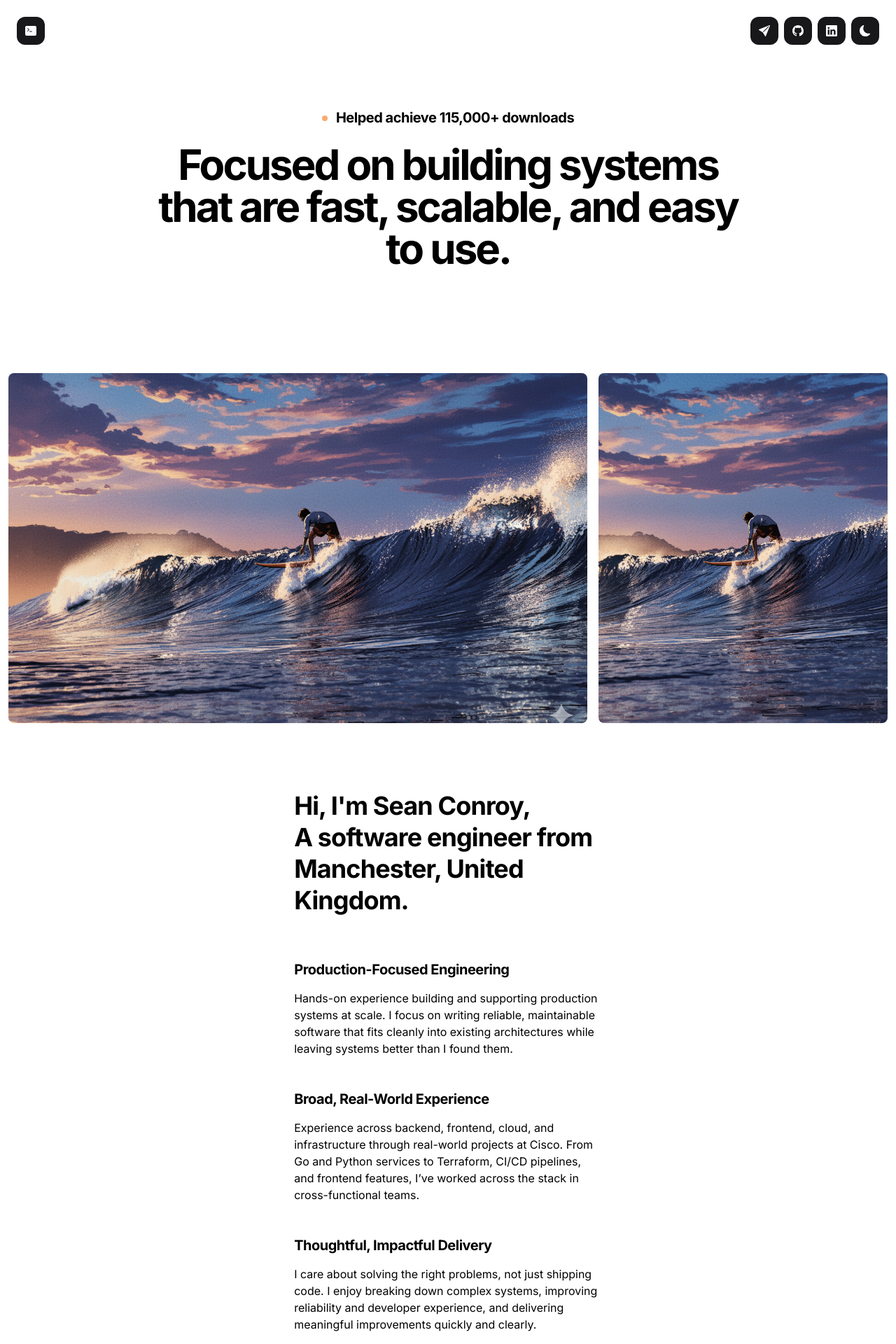
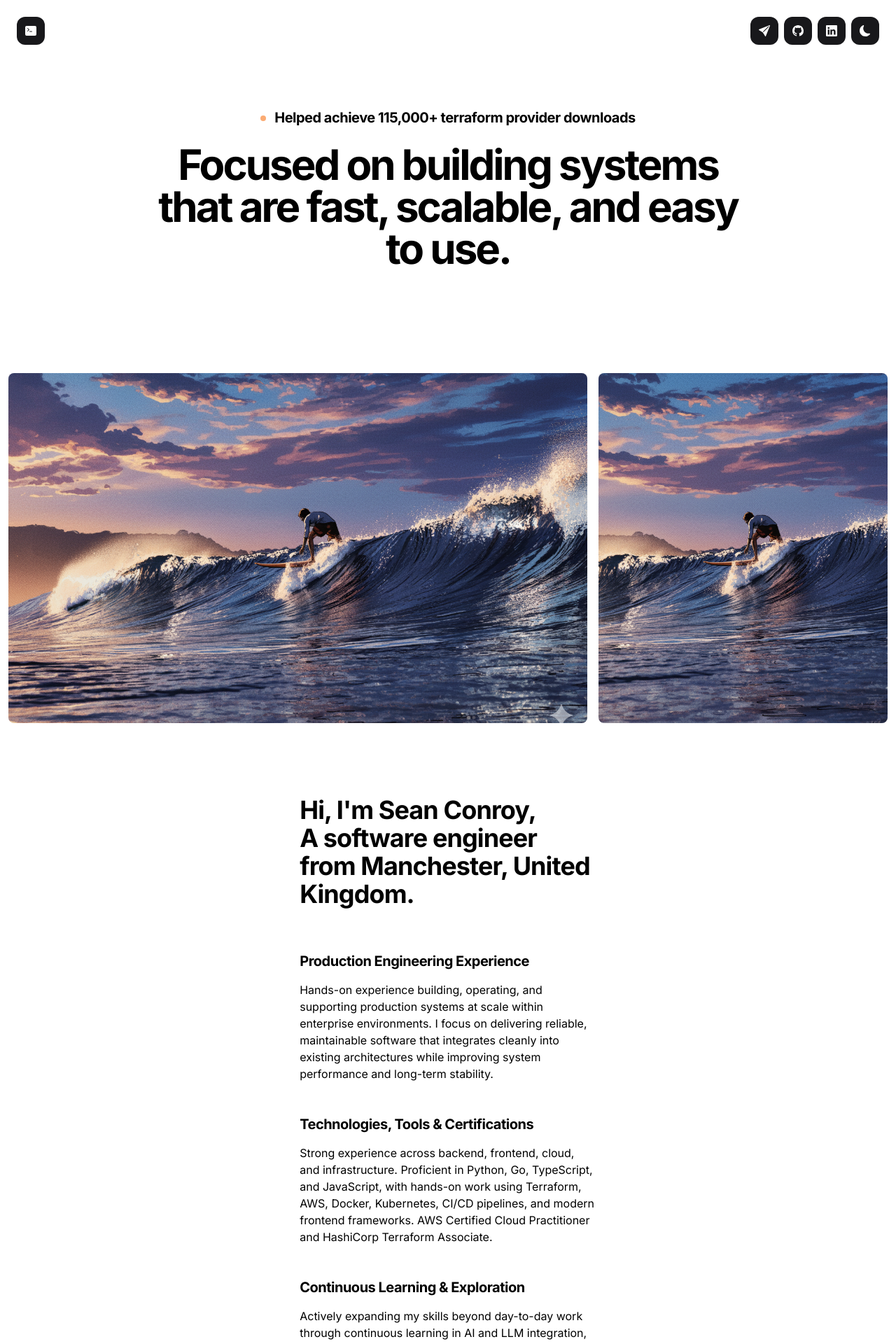
Before and after one commit to ImSeanConroy/portfolio, a Next.js app: page / in a window 1280 px wide. Shown: the top 1920 px of the page at 70% size. Built offline with nearby package versions, Linux system fonts and the light colour scheme.

Commit message:
Improve scalability

```diff
--- a/app/components/about.tsx
+++ b/app/components/about.tsx
@@ -2,26 +2,26 @@ import React from "react";
 
 const sections = [
   {
-    title: "Production-Focused Engineering",
+    title: "Production Engineering Experience",
     description:
-      "Hands-on experience building and supporting production systems at scale. I focus on writing reliable, maintainable software that fits cleanly into existing architectures while leaving systems better than I found them.",
+      "Hands-on experience building, operating, and supporting production systems at scale within enterprise environments. I focus on delivering reliable, maintainable software that integrates cleanly into existing architectures while improving system performance and long-term stability.",
   },
   {
-    title: "Broad, Real-World Experience",
+    title: "Technologies, Tools & Certifications",
     description:
-      "Experience across backend, frontend, cloud, and infrastructure through real-world projects at Cisco. From Go and Python services to Terraform, CI/CD pipelines, and frontend features, I’ve worked across the stack in cross-functional teams.",
+      "Strong experience across backend, frontend, cloud, and infrastructure. Proficient in Python, Go, TypeScript, and JavaScript, with hands-on work using Terraform, AWS, Docker, Kubernetes, CI/CD pipelines, and modern frontend frameworks. AWS Certified Cloud Practitioner and HashiCorp Terraform Associate.",
   },
   {
-    title: "Thoughtful, Impactful Delivery",
+    title: "Continuous Learning & Exploration",
     description:
-      "I care about solving the right problems, not just shipping code. I enjoy breaking down complex systems, improving reliability and developer experience, and delivering meaningful improvements quickly and clearly.",
+      "Actively expanding my skills beyond day-to-day work through continuous learning in AI and LLM integration, electronics, PCB design, and robotics. I enjoy experimenting with hardware, IoT systems, and emerging technologies to better understand how software and physical systems interact.",
   },
 ];
 
 const About = () => {
   return (
-    <div className="w-[35%] m-auto mt-24 pb-36">
-      <h2 className="text-4xl font-bold tracking-tight leading-tight mb-16">
+    <div className="w-[100%] sm:w-[80%] md:w-[60%] lg:w-[45%]  xl:w-[35%] max-w-[550px] m-auto mt-24 pb-36 p-2">
+      <h2 className="text-3xl lg:text-4xl font-bold tracking-tight leading-tight mb-16">
         Hi, I&apos;m Sean Conroy,
         <br />A software engineer from Manchester, United Kingdom.
       </h2>
--- a/app/components/footer.tsx
+++ b/app/components/footer.tsx
@@ -8,7 +8,7 @@ const Footer = () => {
       <SocialButton href="/" icon={BsTerminalFill} ariaLabel="" />
       <div className="rounded-xl px-4 py-2 bg-zinc-900 dark:bg-zinc-800">
         <p className="text-white text-center font-semibold">
-          Hi, I&apos;m Sean. Software engineer
+          Hi, I&apos;m Sean. Software engineer at Cisco
         </p>
       </div>
     </footer>
--- a/app/components/hero.tsx
+++ b/app/components/hero.tsx
@@ -5,7 +5,7 @@ import React, { useEffect, useState } from "react";
 const SUBHEADINGS = [
   "Helped develop high-throughput Kafka systems",
   "Helped prototype AWS IoT integrated devices",
-  "Helped achieve 115,000+ downloads",
+  "Helped achieve 115,000+ terraform provider downloads",
   "Helped build frontend, backend, and cloud features",
   "Helped develop 60+ Terraform resources",
   "Helped resolve 30+ complex system defects",
@@ -27,9 +27,9 @@ const Hero = () => {
   }, []);
 
   return (
-    <div className="text-center mb-5 w-[70%] m-auto pt-20 pb-32">
-      <div className="mb-6 flex justify-center items-center gap-3">
-        <span className="relative flex size-2">
+    <div className="text-center mb-5 w-[75%] lg:w-[70%] max-w-[1000px] m-auto pt-20 pb-32">
+      <div className="mb-6 sm:flex justify-center items-center gap-3">
+        <span className="relative mx-auto sm:mx-0 flex size-2 mb-3 sm:mb-0">
           <span className="absolute inline-flex h-full w-full rounded-full bg-orange-400 opacity-90 animate-ping" />
           <span className="relative inline-flex h-full w-full rounded-full bg-orange-500 opacity-60" />
         </span>
@@ -42,7 +42,7 @@ const Hero = () => {
           {SUBHEADINGS[index]}
         </p>
       </div>
-      <h1 className="text-6xl font-bold tracking-tighter leading-tighter">
+      <h1 className="text-5xl lg:text-6xl font-bold tracking-tighter leading-tighter">
         Focused on building systems that are fast, scalable, and easy to use.
       </h1>
     </div>
--- a/app/components/showcase.tsx
+++ b/app/components/showcase.tsx
@@ -4,13 +4,13 @@ import Card from "@/app/components/card";
 
 const Showcase = () => {
   return (
-    <div className="flex flex-col lg:flex-row w-full gap-4">
+    <div className="flex flex-col md:flex-row lg:flex-row w-full gap-4">
       <Card
         imageSrc="/surf.png"
-        className="lg:w-2/3"
+        className="md:w-2/3"
         href="https://github.com/ImSeanConroy/disturbance-free-calling"
       />
-      <Card imageSrc="/surf.png" className="lg:w-1/3" />
+      <Card imageSrc="/surf.png" className="md:w-1/3" />
     </div>
   );
 };
```
